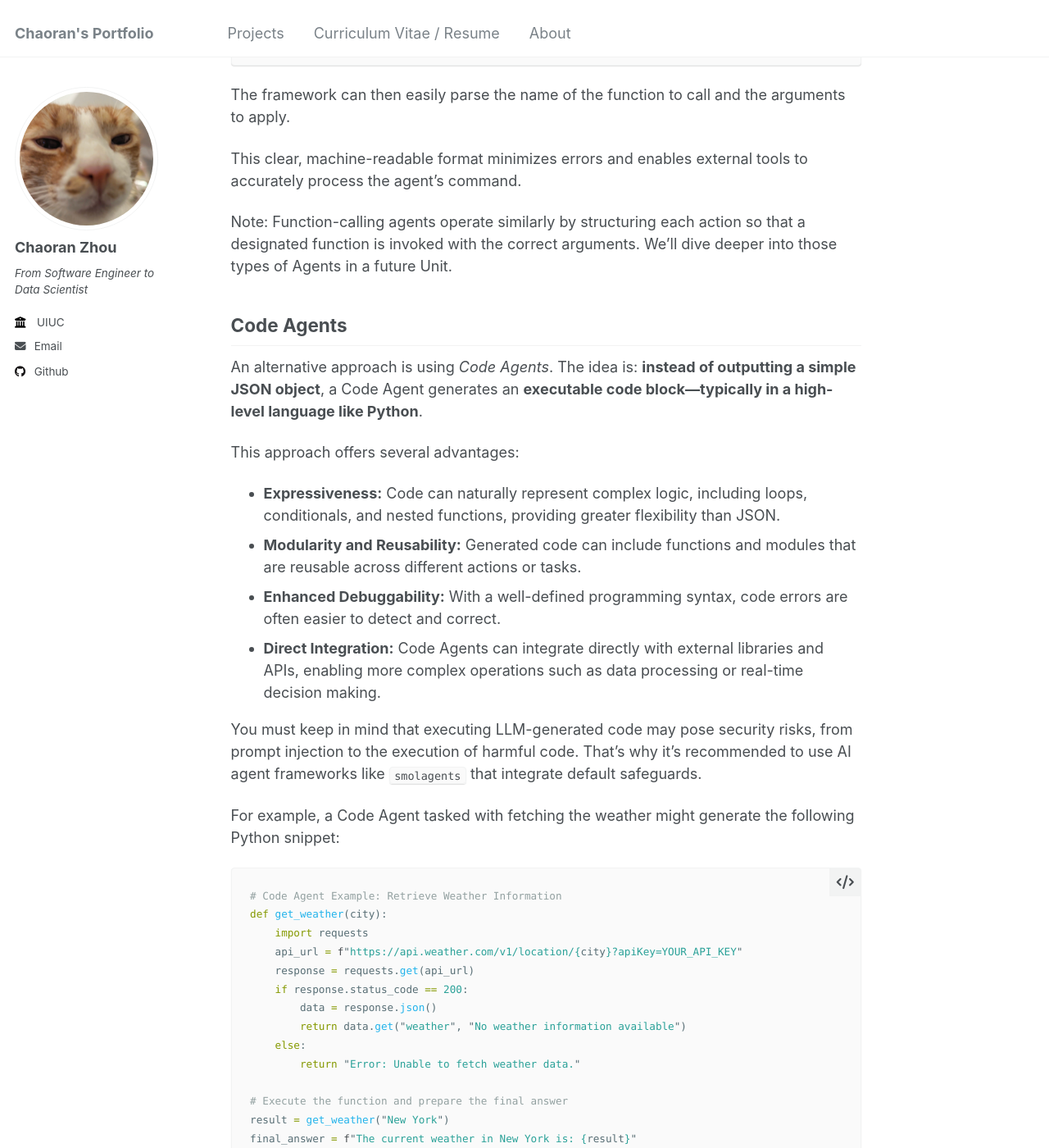
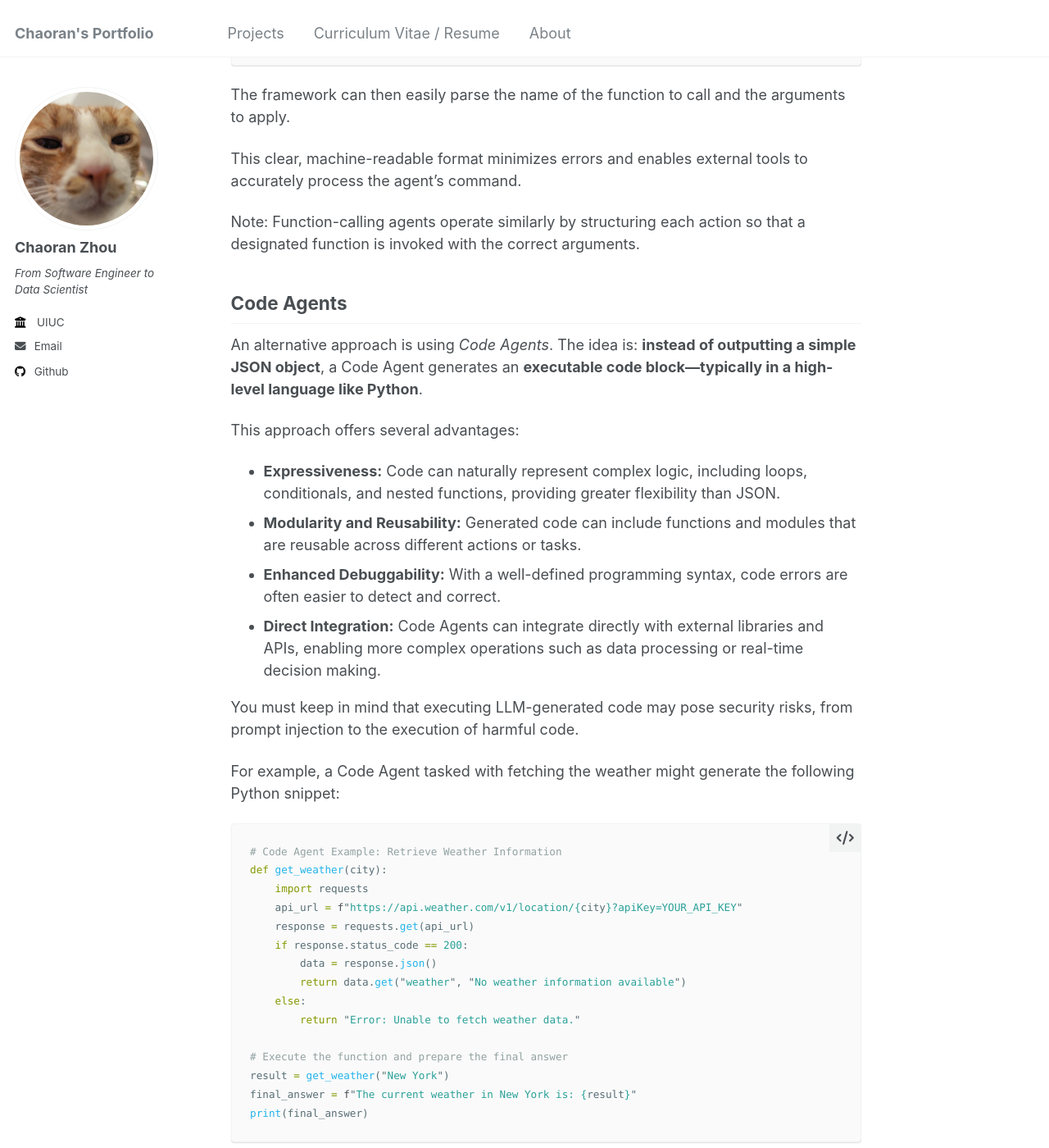
Before and after one commit to ranranrunforit/ranranrunforit.github.io, a Jekyll site: the page built from _projects/project-17.md, in a window 1280 px wide and 1400 px high, scrolled down 17343 px. Shown: the whole window at 82% size. Built offline with Jekyll 4.4.1, drawn with Linux system fonts in a browser that asks for light colours.

Commit message:
Update project-17.md

```diff
--- a/_projects/project-17.md
+++ b/_projects/project-17.md
@@ -540,7 +540,6 @@ The framework can then easily parse the name of the function to call and the arg
 This clear, machine-readable format minimizes errors and enables external tools to accurately process the agent’s command.
 
 Note: Function-calling agents operate similarly by structuring each action so that a designated function is invoked with the correct arguments.
-We'll dive deeper into those types of Agents in a future Unit.
 
 ## Code Agents
 
@@ -555,7 +554,6 @@ This approach offers several advantages:
 - **Direct Integration:** Code Agents can integrate directly with external libraries and APIs, enabling more complex operations such as data processing or real-time decision making.
 
 You must keep in mind that executing LLM-generated code may pose security risks, from prompt injection to the execution of harmful code.
-That's why it's recommended to use AI agent frameworks like `smolagents` that integrate default safeguards.
 
 For example, a Code Agent tasked with fetching the weather might generate the following Python snippet:
 
```
